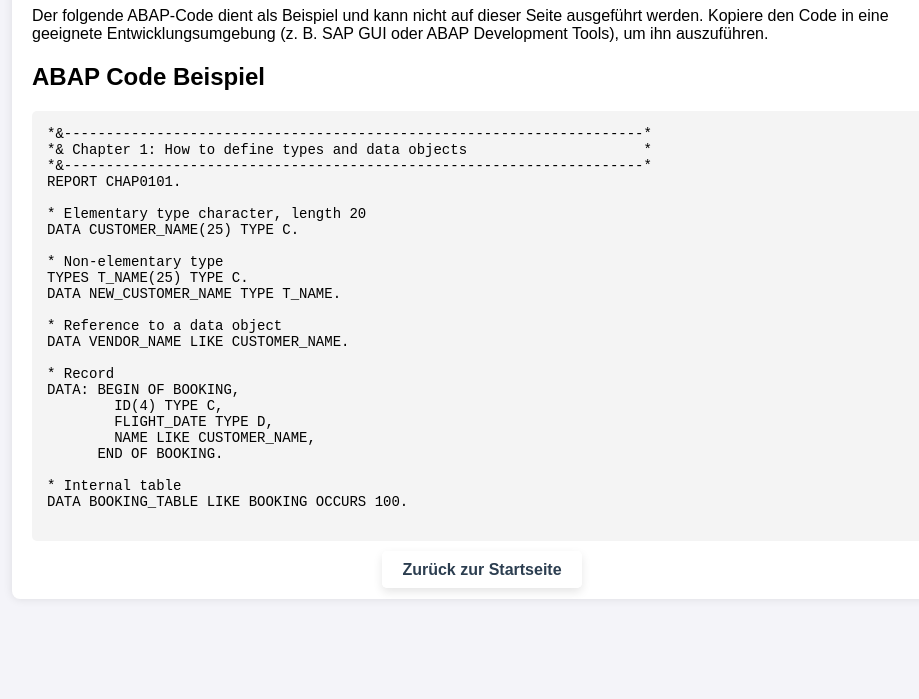
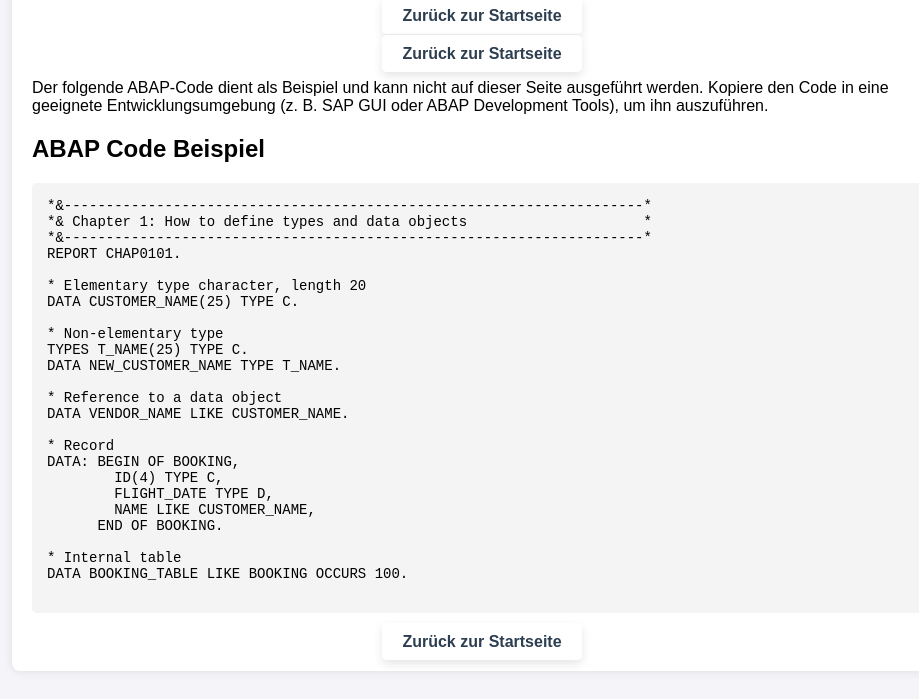
Before and after one commit to intiequals1/career-plan, a plain HTML site: page ABAP Code Lernen.html in a window 1280 px wide. Shown: the part 121-820 px from the top of the page, without its empty margins (158-1077 px from the left). Drawn offline with Linux system fonts and the light colour scheme.

Commit message:
Update ABAP Code Lernen.html

```diff
--- a/ABAP Code Lernen.html
+++ b/ABAP Code Lernen.html
@@ -54,6 +54,12 @@
 <body>
     <div class="container">
         <h1>ABAP Code Lernen</h1>
+<div class="link-div">
+            <a href="https://exercism.org/dashboard">Zurück zur Startseite</a>
+        </div>
+        <div class="link-div">
+            <a href="https://developers.sap.com/trials-downloads.html">Zurück zur Startseite</a>
+        </div>
         <p>Der folgende ABAP-Code dient als Beispiel und kann nicht auf dieser Seite ausgeführt werden. Kopiere den Code in eine geeignete Entwicklungsumgebung (z. B. SAP GUI oder ABAP Development Tools), um ihn auszuführen.</p>
 
         <h2>ABAP Code Beispiel</h2>
```
